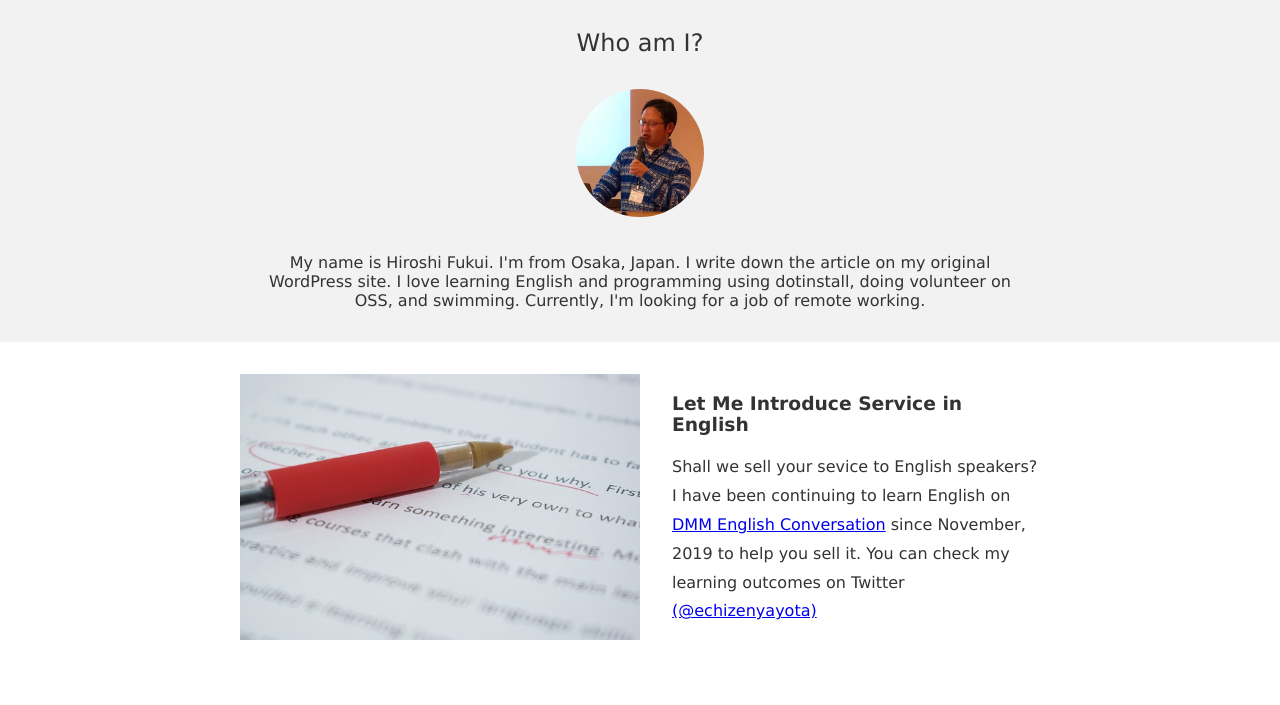
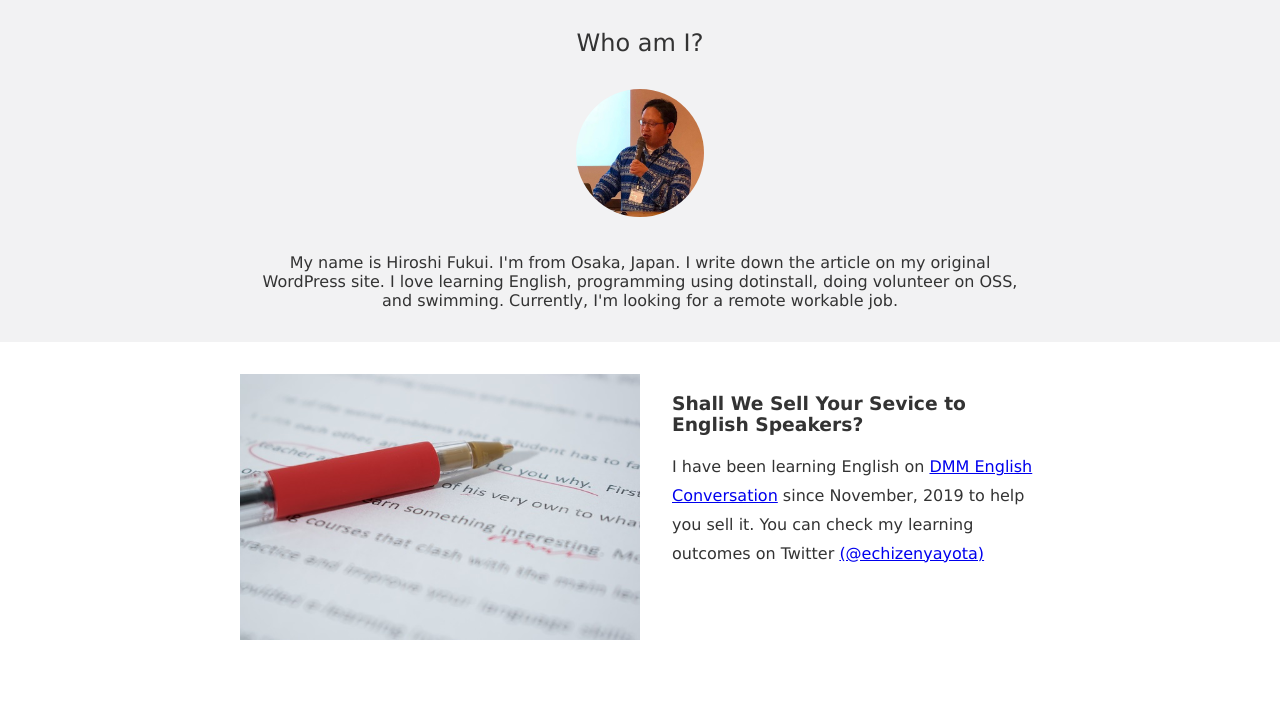
Before and after one commit to echizenyayota/english, a plain HTML site: page index.html in a window 1280 px wide. Shown: the part 67-772 px from the top of the page. Drawn offline with Linux system fonts and the light colour scheme.

Commit message:
Add files via upload

```diff
--- a/index.html
+++ b/index.html
@@ -42,7 +42,7 @@
     <section class="profile">
       <h1>Who am I?</h1>
       <img src="img/myprofile.jpg">
-      <p>My name is Hiroshi Fukui. I'm from Osaka, Japan. I write down the article on my original WordPress site. I love learning English and programming using dotinstall, doing volunteer on OSS, and swimming. Currently, I'm looking for a job of remote working.</p>
+      <p>My name is Hiroshi Fukui. I'm from Osaka, Japan. I write down the article on my original WordPress site. I love learning English, programming using dotinstall, doing volunteer on OSS, and swimming. Currently, I'm looking for a remote workable job.</p>
     </section>
     <section class="features">
       <div class="container">
@@ -51,8 +51,8 @@
             <img src="img/features_english.jpg">
           </div>
           <div class="info">
-            <h1>Let Me Introduce Service in English</h1>
-            <p>Shall we sell your sevice to English speakers? I have been continuing to learn English on <a href="https://twitter.com/echizenya_yota/status/1358289291386908672">DMM English Conversation</a> since November, 2019 to help you sell it. You can check my learning outcomes on Twitter <a href="https://twitter.com/echizenya_yota">(@echizenyayota)</a></p>
+            <h1>Shall We Sell Your Sevice to English Speakers?</h1>
+            <p>I have been learning English on <a href="https://twitter.com/echizenya_yota/status/1358289291386908672">DMM English Conversation</a> since November, 2019 to help you sell it. You can check my learning outcomes on Twitter <a href="https://twitter.com/echizenya_yota">(@echizenyayota)</a></p>
           </div>
         </section>
         <section>
```
